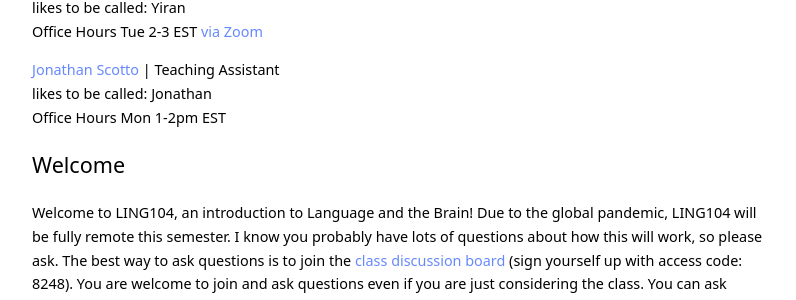
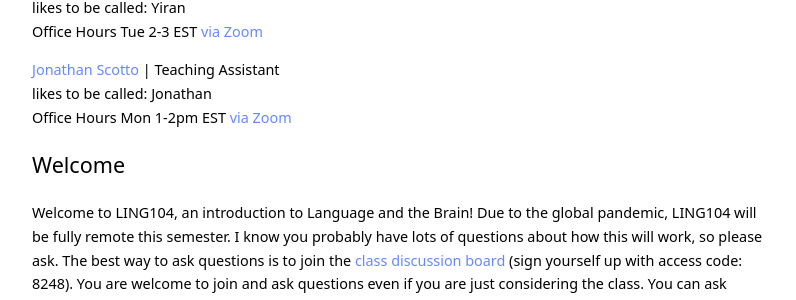
Before and after one commit to kschuler/ling104, a Jekyll site: the page built from index.md, in a window 1280 px wide and 900 px high, scrolled down 349 px. Shown: the part 152-452 px from the top of the window, without its empty margins (240-1036 px from the left). Built offline with Jekyll 4.4.1, drawn with Linux system fonts in a browser that asks for light colours.

Commit message:
Update index.md

```diff
--- a/index.md
+++ b/index.md
@@ -19,7 +19,7 @@ Office Hours Tue 2-3 EST [via Zoom](https://upenn.zoom.us/j/93871344469?pwd=ZzI5
 
 [Jonathan Scotto](mailto:jscotto@sas.upenn.edu) | **Teaching Assistant** <br>
 likes to be called: Jonathan<br>
-Office Hours Mon 1-2pm EST
+Office Hours Mon 1-2pm EST [via Zoom](https://upenn.zoom.us/j/97339522709)
 
 ## Welcome
 Welcome to LING104, an introduction to **Language and the Brain**! Due to the global pandemic, LING104 will be **fully remote** this semester. I know you probably have lots of questions about how this will work, so please ask. The best way to ask questions is to join the [class discussion board](https://campuswire.com/p/GD0DDA8D5) (sign yourself up with access code: **8248**). You are welcome to join and ask questions even if you are just considering the class. You can ask question about anything you like, as early as you like -- if you are reading this, the discussion board it open for questions! You can even do so anonymously.
```
